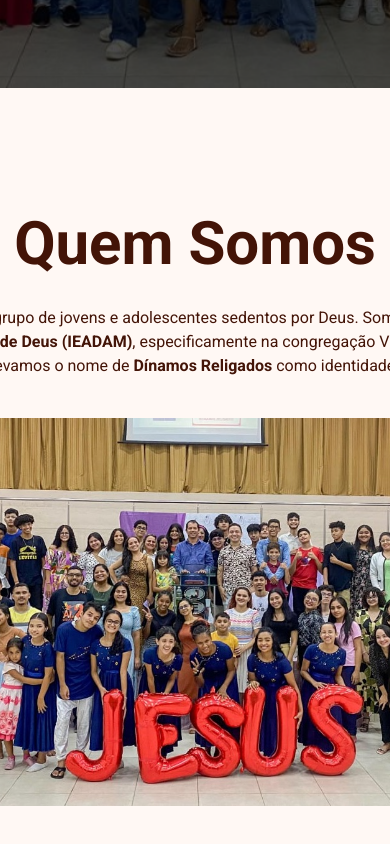
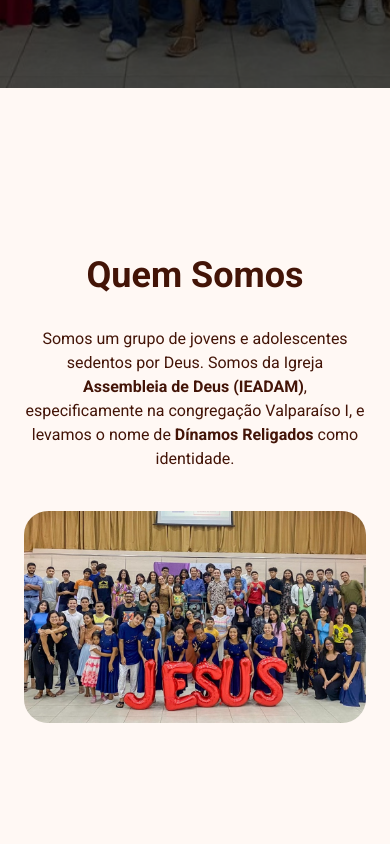
Before and after one commit to VictorGuiVasco/dinamos, a Next.js app: page / in a window 390 px wide. Shown: the part 756-1600 px from the top of the page. Built offline with nearby package versions, Linux system fonts and the light colour scheme.

Commit message:
styles: adjust styles

```diff
--- a/src/presentation/pages/home/components/aboutPanel/index.tsx
+++ b/src/presentation/pages/home/components/aboutPanel/index.tsx
@@ -4,11 +4,11 @@ import dinamos from '/public/images/dinamos-group-2.jpeg'
 
 function AboutPanel() {
   return (
-    <div className="h-screen flex justify-center">
+    <div className="h-[95vh] flex justify-center">
       <div className="h-full flex items-center max-w-7xl isolate px-6 py-14 lg:py-8">
-        <div className="items-center mx-auto max-w-2xl lg:mx-0 lg:flex lg:max-w-7xl">
-          <div className="text-center w-[39rem]">
-            <h1 className="mb-8 text-orange-950 text-6xl font-bold">
+        <div className="w-full justify-center items-center mx-auto lg:mx-0 lg:flex lg:max-w-7xl">
+          <div className="text-center lg:w-[39rem]">
+            <h1 className="mb-8 text-orange-950 text-4xl font-bold lg:text-6xl">
               Quem Somos
             </h1>
             <p className="text-orange-950 text-base">
@@ -21,11 +21,11 @@ function AboutPanel() {
             </p>
           </div>
 
-          <div className="flex mt-10 lg:mt-0 lg:ml-10">
+          <div className="flex justify-center mt-10 lg:mt-0 lg:ml-10">
             <Image
               src={dinamos}
               alt=""
-              className="max-w-[40rem] w-full rounded-3xl"
+              className="w-full max-w-[40rem] rounded-3xl"
             />
           </div>
         </div>
```
